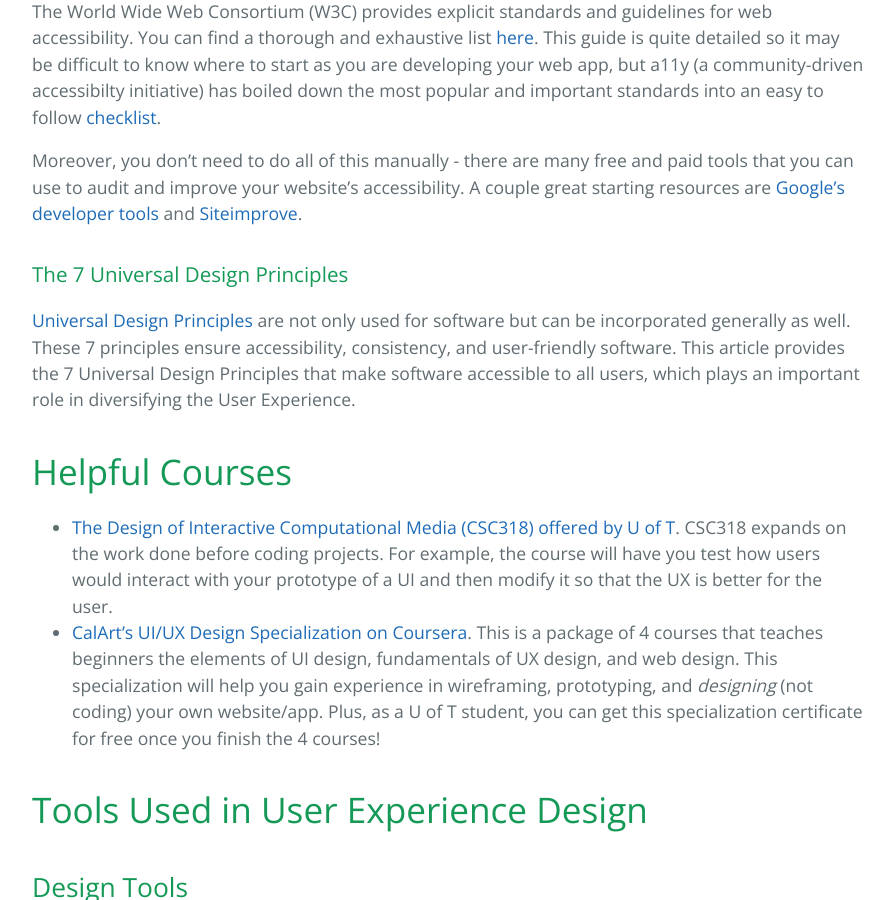
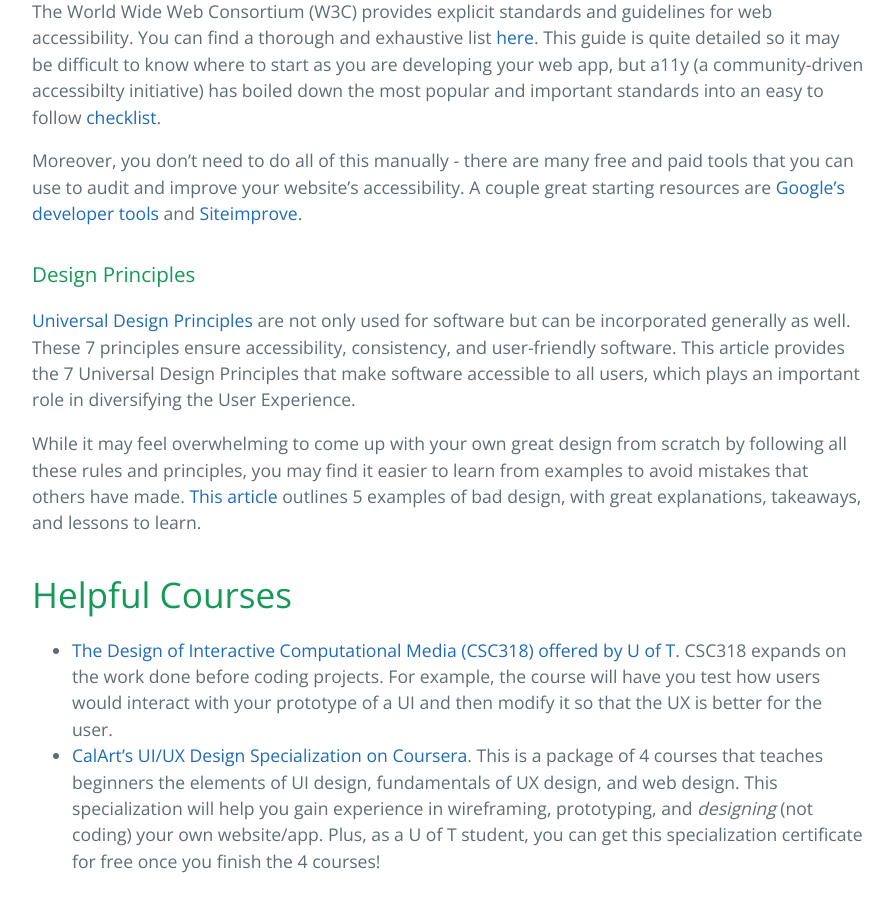
Before and after one commit to learning-software-engineering/learning-software-engineering.github.io, a Jekyll site: the page built from Topics/User_Experience.md, in a window 1280 px wide and 900 px high, scrolled down 7987 px. Shown: the whole window, without its empty margins (192-1085 px from the left). Built offline with Jekyll 4.4.1, drawn with Linux system fonts in a browser that asks for light colours; our own code applies the rules of GitHub Pages for plain Markdown files.

Commit message:
bad design examples

```diff
--- a/Topics/User_Experience.md
+++ b/Topics/User_Experience.md
@@ -197,10 +197,12 @@ The World Wide Web Consortium (W3C) provides explicit standards and guidelines f
 Moreover, you don’t need to do all of this manually - there are many free and paid tools that you can use to audit and improve your website’s accessibility. A couple great starting resources are [Google’s developer tools](https://developer.chrome.com/docs/lighthouse/accessibility/) and [Siteimprove](https://www.siteimprove.com/).
 
 
-### The 7 Universal Design Principles
+### Design Principles
 
 [Universal Design Principles](https://www.buffalo.edu/access/help-and-support/topic3/universaldesignprinciples.html) are not only used for software but can be incorporated generally as well. These 7 principles ensure accessibility, consistency, and user-friendly software.
 This article provides the 7 Universal Design Principles that make software accessible to all users, which plays an important role in diversifying the User Experience.
+
+While it may feel overwhelming to come up with your own great design from scratch by following all these rules and principles, you may find it easier to learn from examples to avoid mistakes that others have made. [This article](https://www.interaction-design.org/literature/article/bad-design-vs-good-design-5-examples-we-can-learn-frombad-design-vs-good-design-5-examples-we-can-learn-from-130706) outlines 5 examples of bad design, with great explanations, takeaways, and lessons to learn.
 
 
 # Helpful Courses
```
